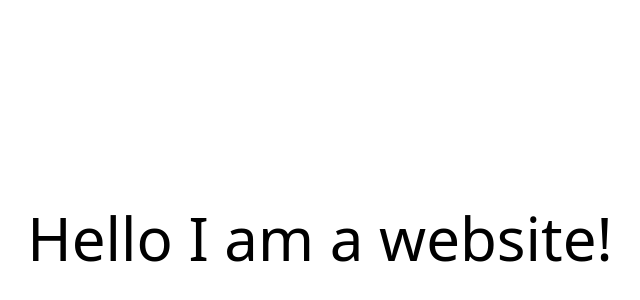
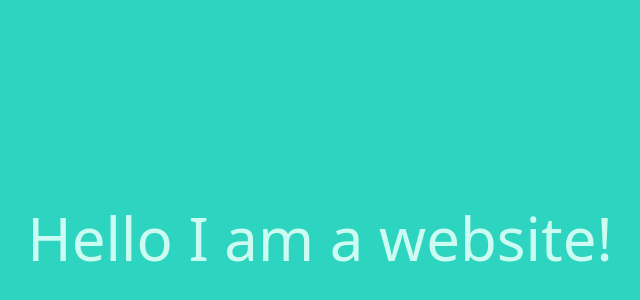
Before and after one commit to joanllenas/beginner-tailwind-website, a React (Create React App) app: page / in a window 1280 px wide. Shown: the part 162-462 px from the top of the page, without its empty margins (320-960 px from the left). Built offline with nearby package versions, Linux system fonts and the light colour scheme.

Commit message:
Fixed tailwind colors config

```diff
--- a/tailwind.config.js
+++ b/tailwind.config.js
@@ -5,8 +5,10 @@ module.exports = {
   darkMode: false, // or 'media' or 'class'
   theme: {
     extend: {
-      teal: colors.teal,
-      orange: colors.orange,
+      colors: {
+        teal: colors.teal,
+        orange: colors.orange,
+      },
     },
   },
   variants: {
```
